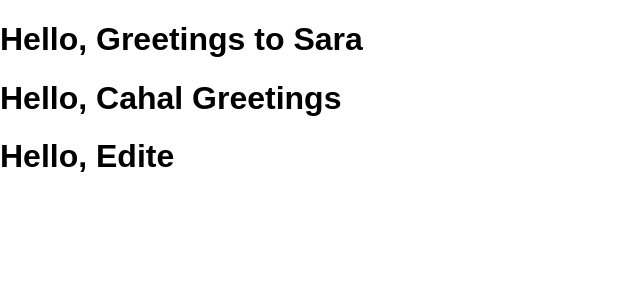
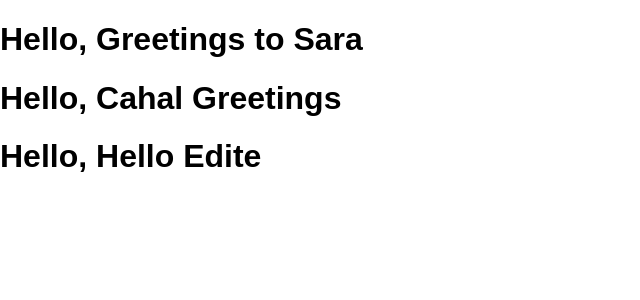
Before and after one commit to sushantahuja/test, a React (Create React App) app: page / in a window 1280 px wide. Shown: the top 300 px of the page, without its empty margins (0-640 px from the left). Built offline with nearby package versions, Linux system fonts and the light colour scheme.

Commit message:
changes edite message

```diff
--- a/src/index.js
+++ b/src/index.js
@@ -15,7 +15,7 @@ function App() {
     <div>
       <Welcome name="Greetings to Sara" />
       <Welcome name="Cahal Greetings" />
-      <Welcome name="Edite" />
+      <Welcome name=" Hello Edite" />
     </div>
   );
 }
```
